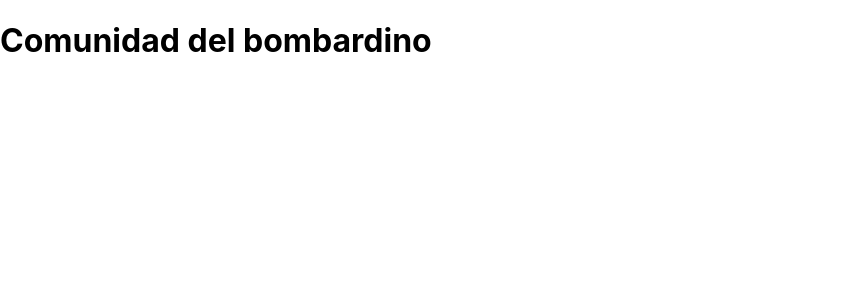
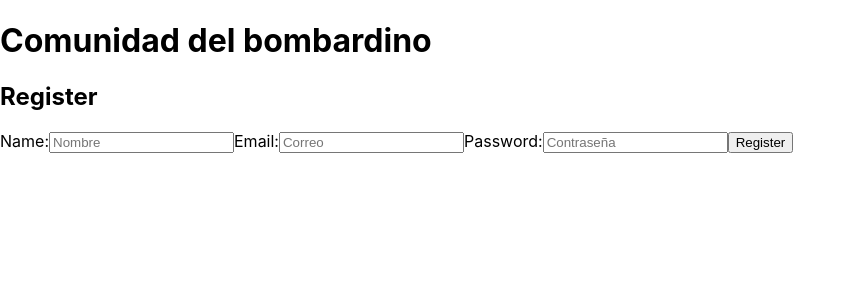
Before and after one commit to AntonioJRuizG/Antonio-Ruiz-Final-Project-front-202301-mad, a React (Create React App) app: page / in a window 1280 px wide. Shown: the top 300 px of the page, without its empty margins (0-855 px from the left). Built offline with nearby package versions, Linux system fonts and the light colour scheme.

Commit message:
Add register

```diff
--- a/src/core/component/app/app.tsx
+++ b/src/core/component/app/app.tsx
@@ -1,5 +1,11 @@
+import { RegisterForm } from "../../../features/user/components/register/register";
 import "./app.css";
 
 export function App() {
-  return <h1>Comunidad del bombardino</h1>;
+  return (
+    <>
+      <h1>Comunidad del bombardino</h1>
+      <RegisterForm></RegisterForm>
+    </>
+  );
 }
--- /dev/null
+++ b/src/features/user/components/register/register.tsx
@@ -0,0 +1,49 @@
+import { SyntheticEvent, useMemo } from "react";
+import { useUsers } from "../../hook/use.user.hook";
+import { ProtoUser } from "../../model/user.model";
+import { UserRepo } from "../../services/repository/user.repo";
+
+export function RegisterForm() {
+  const repo = useMemo(() => new UserRepo(), []);
+  const { regUser } = useUsers(repo);
+
+  const handleSubmit = (event: SyntheticEvent) => {
+    event.preventDefault();
+    const form = event.target as HTMLFormElement;
+    const inputs = form.querySelectorAll("input");
+
+    const newUser = new ProtoUser(
+      inputs[0].value,
+      inputs[1].value,
+      inputs[2].value
+    );
+    regUser(newUser);
+    // form.reset();
+  };
+
+  return (
+    <>
+      <h2>Register</h2>
+      <form onSubmit={handleSubmit}>
+        <label>
+          Name:
+          <input type="text" name="firstName" placeholder="Nombre" />
+        </label>
+        <label>
+          Email:
+          <input type="text" name="email" placeholder="Correo" required />
+        </label>
+        <label>
+          Password:
+          <input
+            type="password"
+            name="password"
+            placeholder="Contraseña"
+            required
+          />
+        </label>
+        <button type="submit">Register</button>
+      </form>
+    </>
+  );
+}
```
